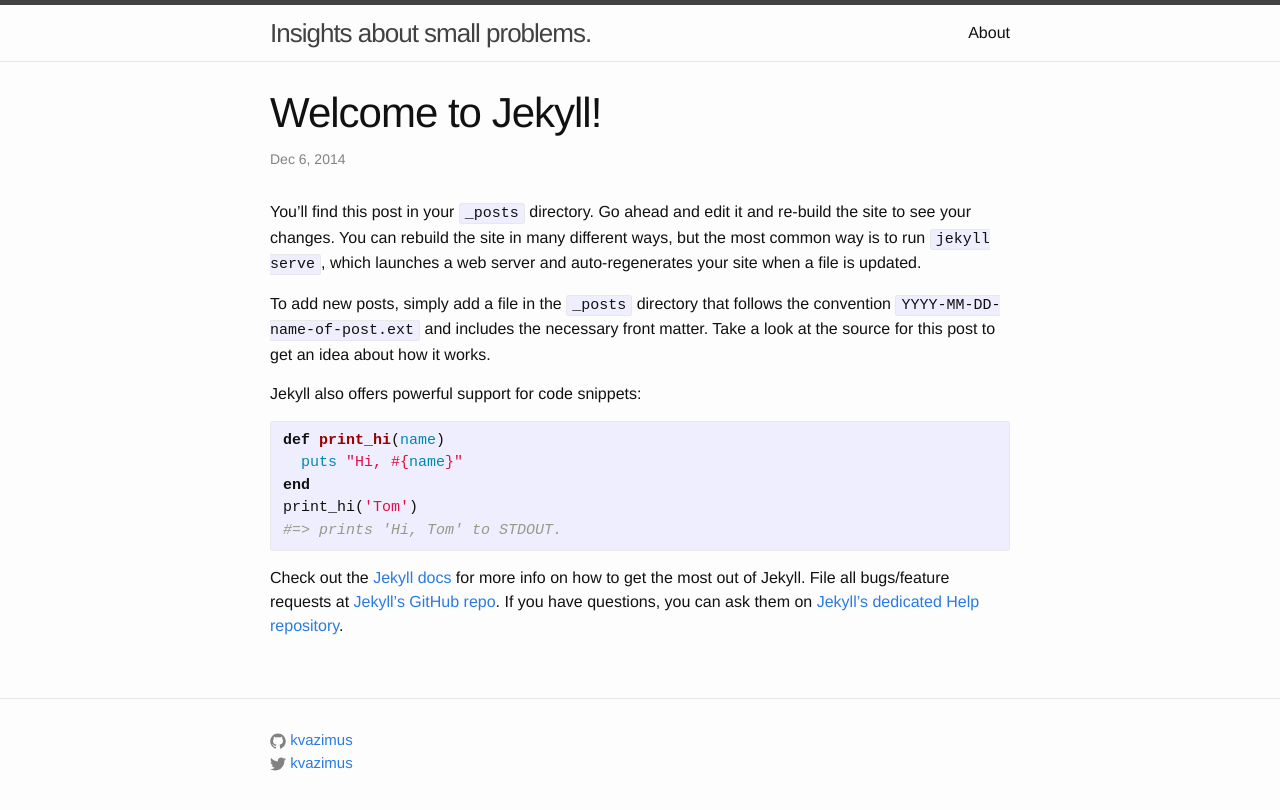
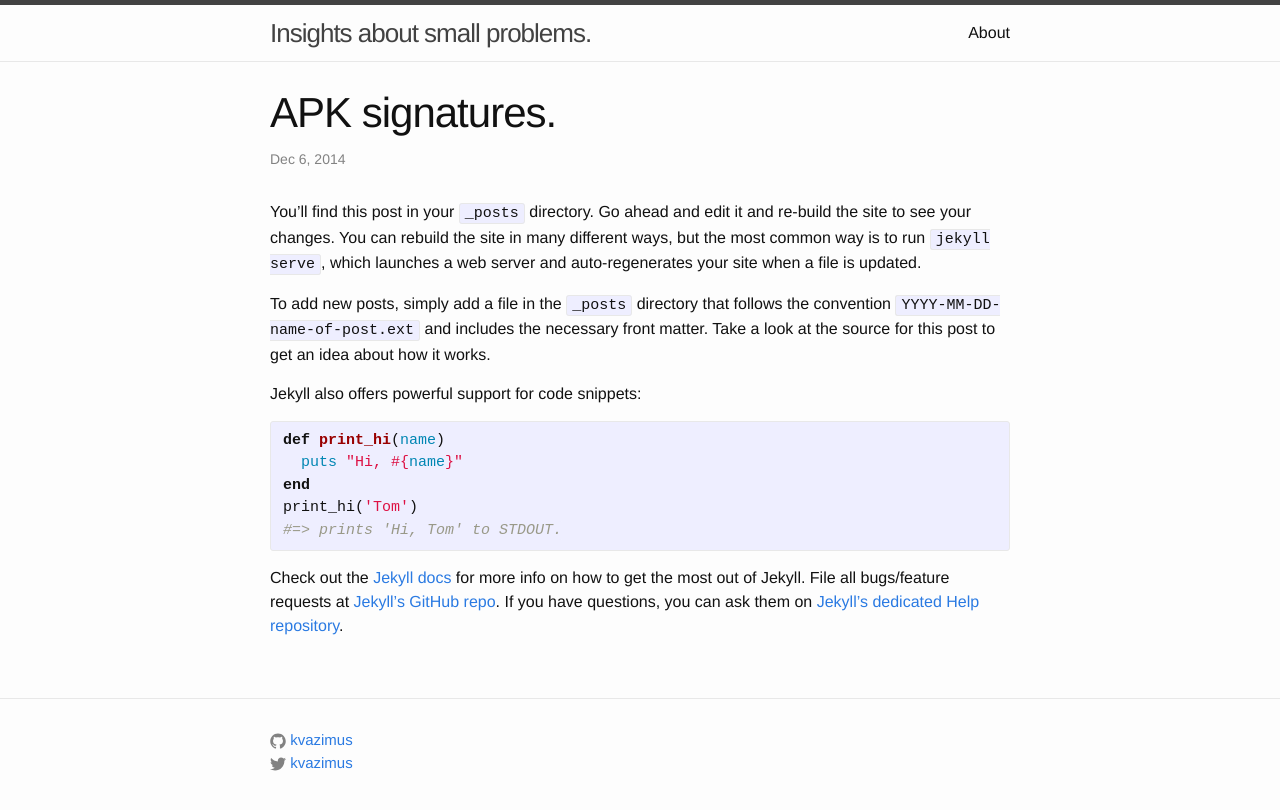
Before and after one commit to kvazimus/kvazimus.github.io, a Jekyll site: the page built from _posts/2014-12-06-apk-signatures.markdown, in a window 1280 px wide. Shown: the top 810 px of the page. Built offline with Jekyll 4.4.1, drawn with Linux system fonts in a browser that asks for light colours.

Commit message:
Fixed title.

```diff
--- a/_posts/2014-12-06-apk-signatures.markdown
+++ b/_posts/2014-12-06-apk-signatures.markdown
@@ -1,6 +1,6 @@
 ---
 layout: post
-title:  "Welcome to Jekyll!"
+title:  "APK signatures."
 date:   2014-12-06 21:27:54
 categories: jekyll update
 ---
```
